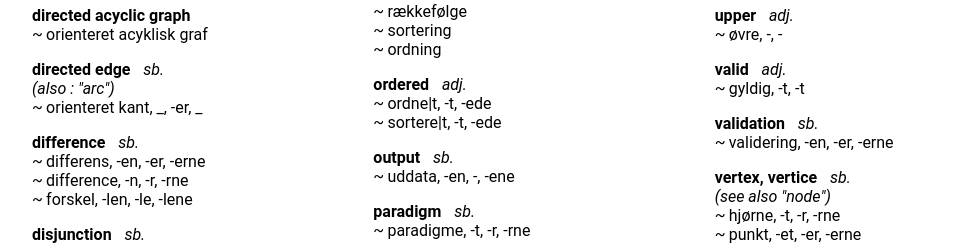
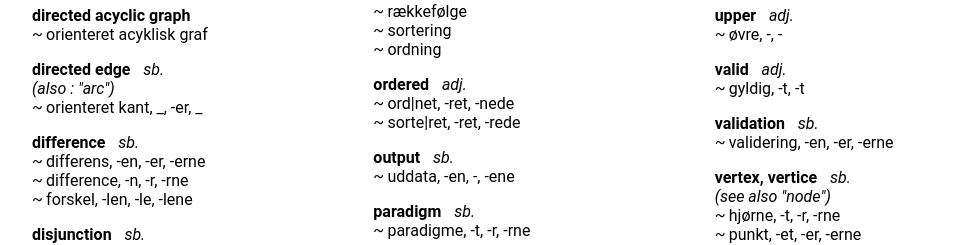
Before and after one commit to SSoelvsten/en-dk, a React (Create React App) app: page / in a window 1280 px wide. Shown: the part 5238-5483 px from the top of the page, without its empty margins (112-1075 px from the left). Built offline with nearby package versions, Linux system fonts and the light colour scheme.

Commit message:
Fix break is not at syllable

```diff
--- a/src/dictionary.ts
+++ b/src/dictionary.ts
@@ -1206,8 +1206,8 @@ export const en_dk : Lexeme[] = [
     word: "ordered",
     type: "adj.",
     translations: [
-      "ordne|t, -t, -ede",
-      "sortere|t, -t, -ede"
+      "ord|net, -ret, -nede",
+      "sorte|ret, -ret, -rede"
     ],
     keywords: ["algorithmics", "mathematics"]
   },
```
